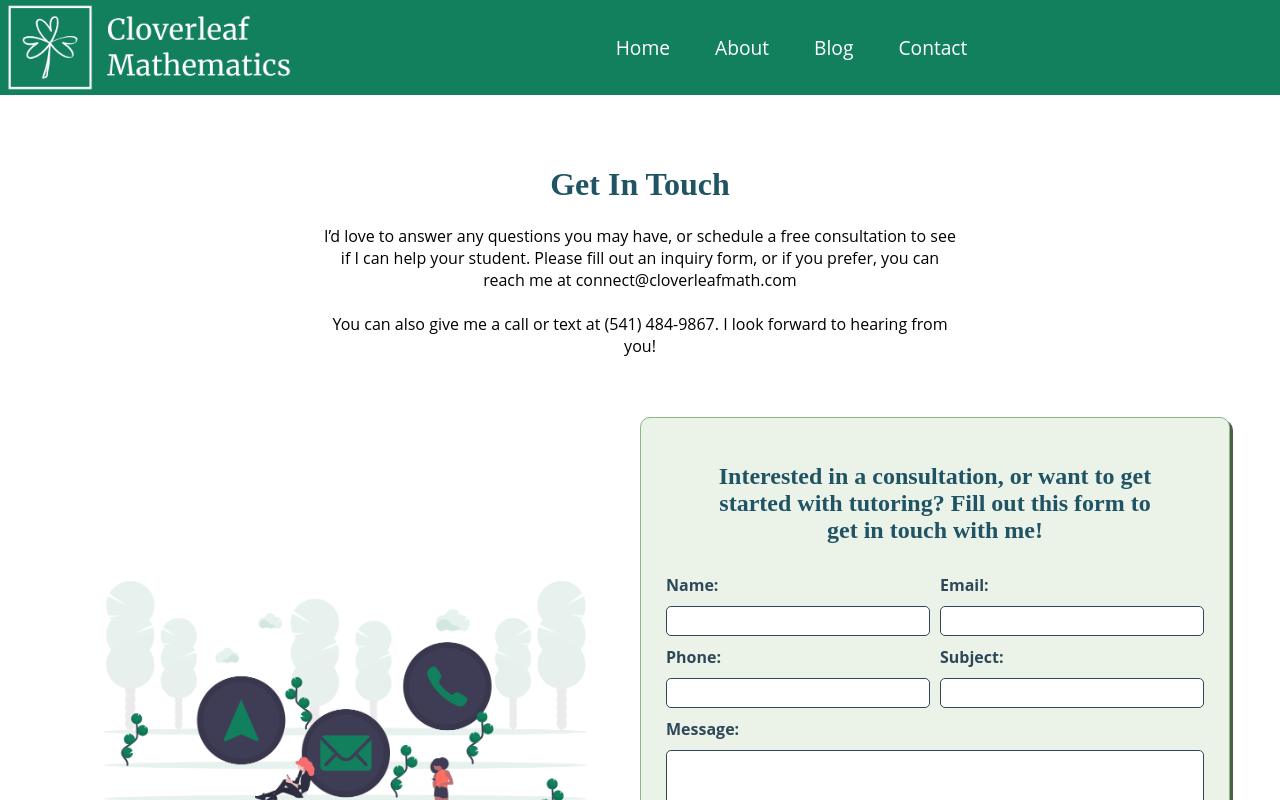
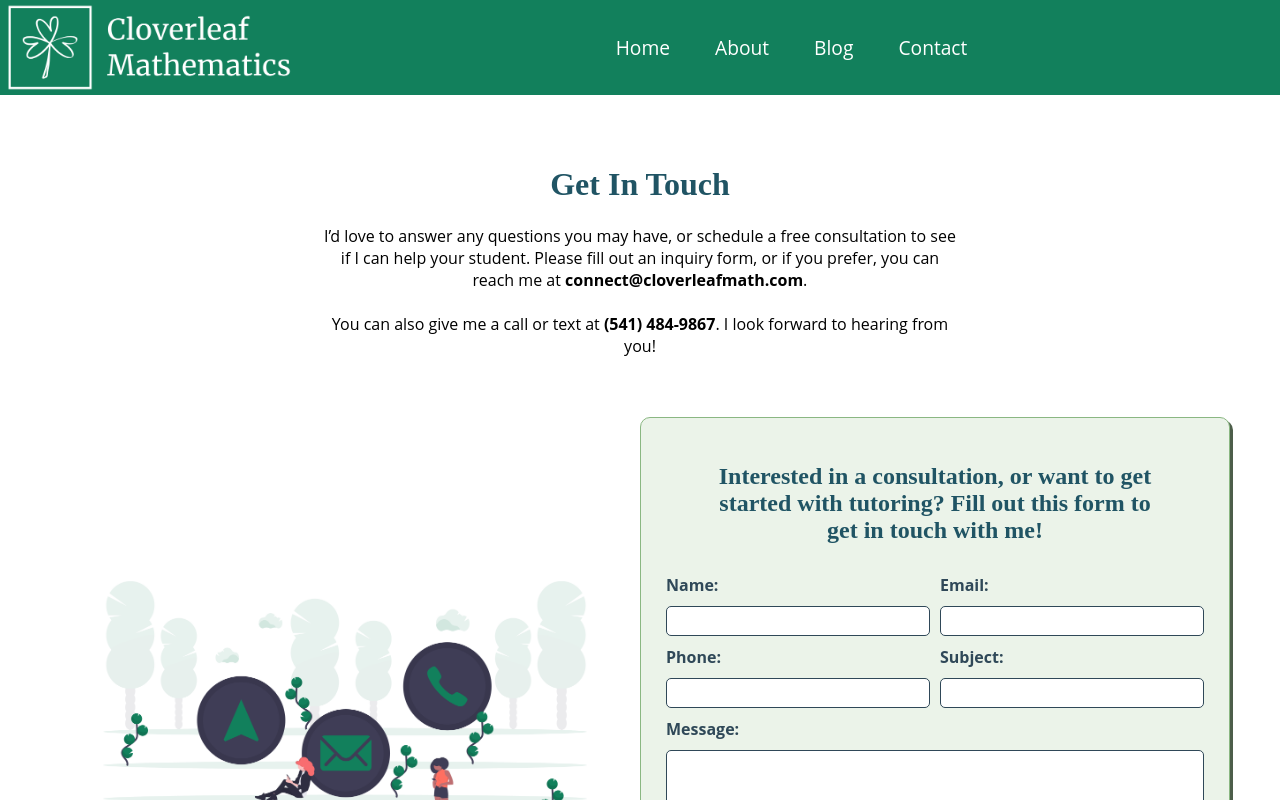
Before and after one commit to alyesque/next-cloverleaf, a Next.js app: page /contact in a window 1280 px wide. Shown: the top 800 px of the page. Built offline with nearby package versions, Linux system fonts and the light colour scheme.

Commit message:
fixed dropdown

```diff
--- a/components/Dropdown.js
+++ b/components/Dropdown.js
@@ -3,10 +3,11 @@ import Link from 'next/link'
 function Dropdown() {
     return (
         <div className='dropdown'>
-            <li><Link href='/'>  Home  </Link></li>
-            <li><Link href='/about'>  About </Link></li>
-            <li> <Link href='/blog'> Blog  </Link></li>
-            <li><Link href='/contact'>  Contact  </Link></li>
+
+            <Link href='/'><li>Home</li></Link>
+            <Link href='/about'><li>About</li></Link>
+            <Link href='/blog'><li>Blog</li></Link>
+            <Link href='/contact'><li>Contact</li></Link>
 
         </div>
     )
--- a/pages/contact.js
+++ b/pages/contact.js
@@ -44,10 +44,10 @@ function Contact() {
                 </h1>
                 <p>I’d love to answer any questions you may have, or schedule a free consultation to see if I can help your student. Please fill out an inquiry form, or if you prefer, you can reach me at
 
-                    connect@cloverleafmath.com
+                    <strong> connect@cloverleafmath.com</strong>.
                     <br />
                     <br />
-                    You can also give me a call or text at (541) 484-9867. I look forward to hearing from you!
+                    You can also give me a call or text at <strong>(541) 484-9867</strong>. I look forward to hearing from you!
                 </p>
             </div>
             <div className="formflex">
--- a/styles/globals.css
+++ b/styles/globals.css
@@ -374,6 +374,7 @@ form h2 {
 	padding: 10px;
 	color: white;
 	font-family: 'Open Sans', sans-serif;
+	cursor: pointer;
   }
 
   .dropdown {
```
